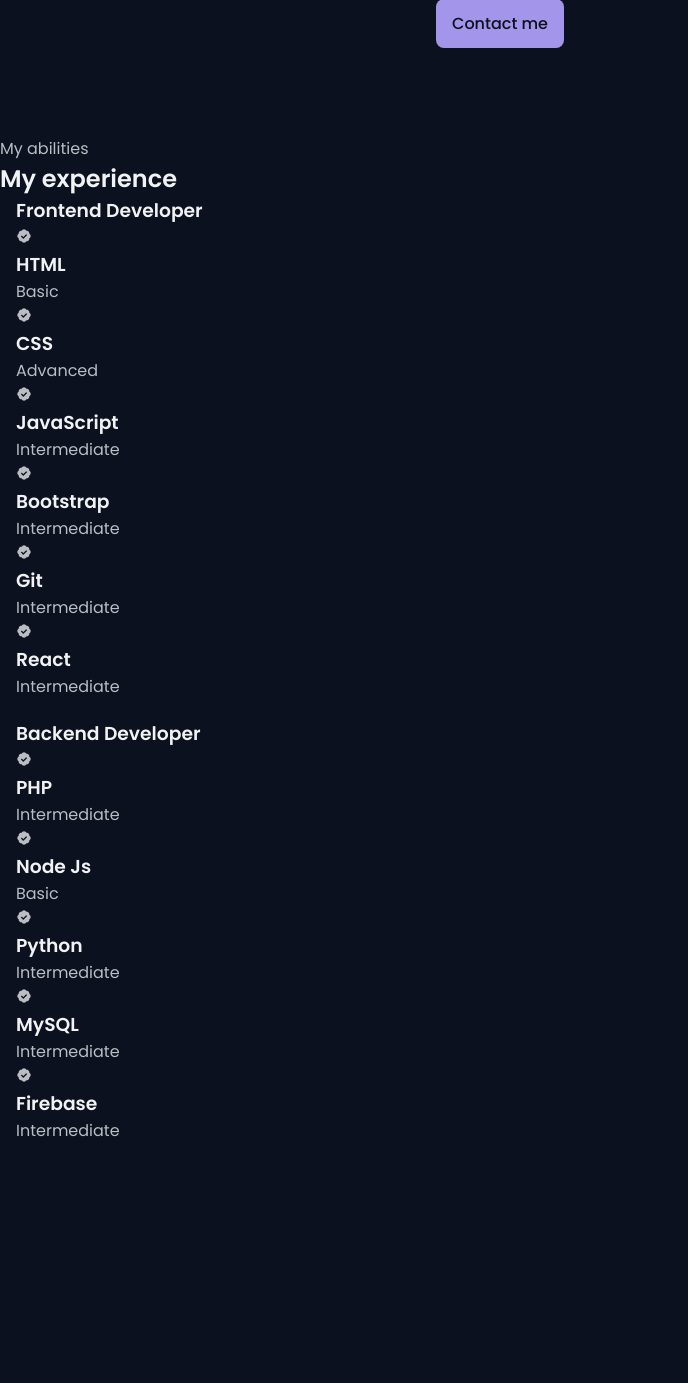
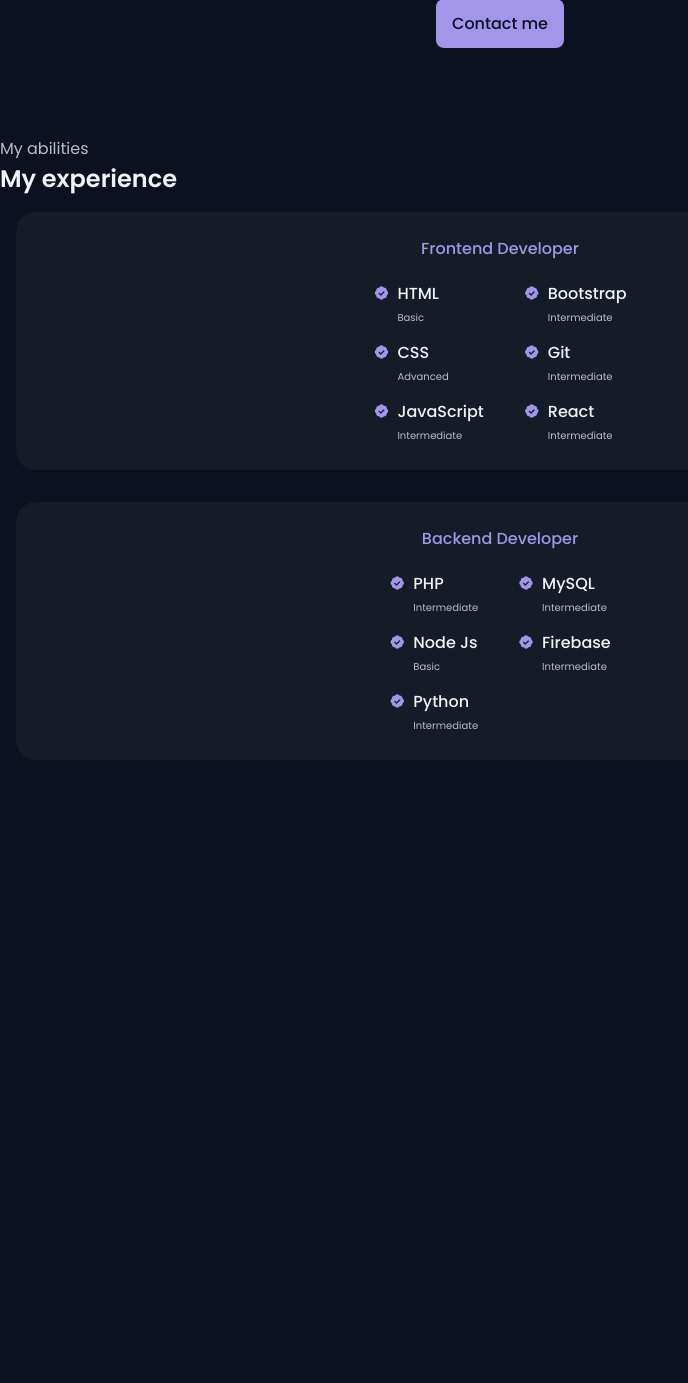
Before and after one commit to ATTACHMRNT-SORIT/portfolio-project, a PHP site: page / in a window 1280 px wide. Shown: the part 1238-2621 px from the top of the page, without its empty margins (0-688 px from the left). After the commit the page ends 1968 px from the top, so only its background shows below. Run offline with PHP 8.4, Linux system fonts and the light colour scheme.

Commit message:
skills css

```diff
--- a/assets/css/styles.css
+++ b/assets/css/styles.css
@@ -386,7 +386,57 @@ img {
 
 
 /*=============== SKILLS ===============*/
+.skills__container {
+  row-gap: 2rem;
+  padding-top: 1rem;
+}
 
+.skills__content {
+  background-color: var(--container-color);
+  padding: 1.5rem;
+  border-radius: 1.25rem;
+}
+
+.skills__title {
+  font-size: var(--normal-font-size);
+  font-weight: var(--font-medium);
+  color: var(--first-color);
+  text-align: center;
+  margin-bottom: 1.5rem;
+}
+
+.skills__box {
+  display: flex;
+  justify-content: center;
+  column-gap: 2.5rem;
+}
+
+.skills__group {
+  display: grid;
+  align-content: flex-start;
+  row-gap: 1rem;
+}
+
+.skills__data {
+  display: flex;
+  column-gap: 0.5rem;
+}
+
+.skills .bxs-badge-check {
+  font-size: 1rem;
+  color: var(--first-color);
+  font-weight: var(--font-medium);
+}
+
+.skills__name {
+  font-size: var(--normal-font-size);
+  font-weight: var(--font-medium);
+  line-height: 18px;
+}
+
+.skills__level {
+  font-size: var(--tiny-font-size);
+}
 
 /*=============== SERVICES ===============*/
 
```
